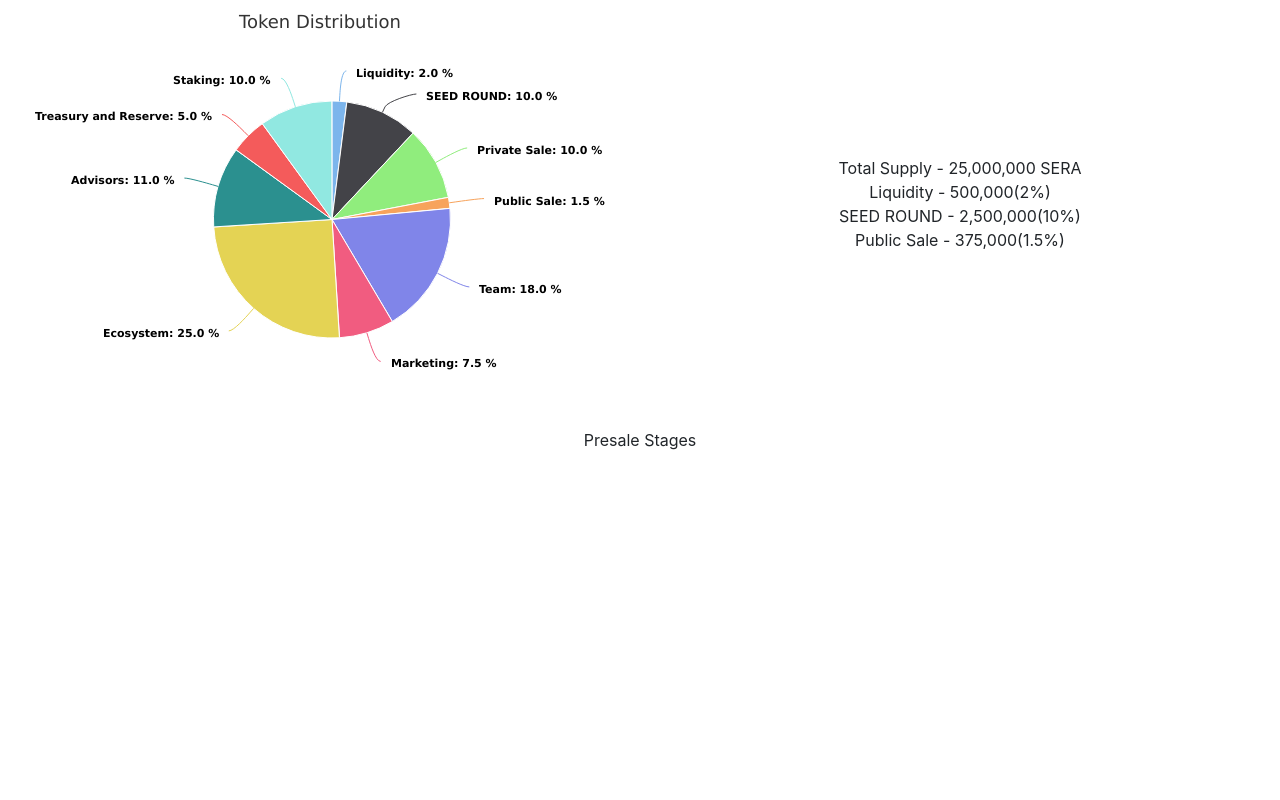
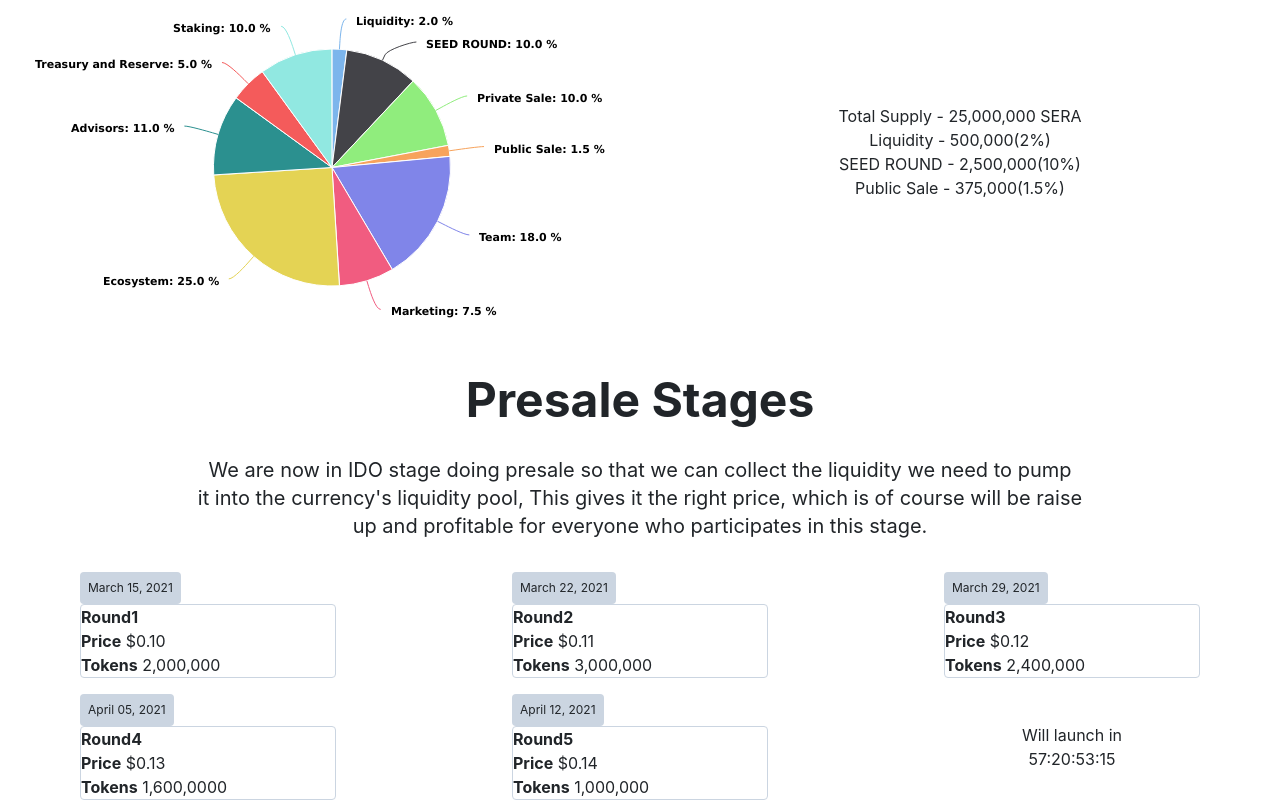
Before and after one commit to suparilabs/token-vesting, a Next.js app: page /tokensale in a window 1280 px wide. Shown: the part 216-1016 px from the top of the page. Before the commit the page ends 800 px from the top, so only its background shows below. Built offline with nearby package versions, Linux system fonts and the light colour scheme.

Commit message:
feat(tokensale): add sale stages

```diff
--- a/package.json
+++ b/package.json
@@ -119,6 +119,7 @@
     "react": "17.0.2",
     "react-bootstrap": "^2.1.1",
     "react-chartjs-2": "^4.0.1",
+    "react-countdown": "^2.3.2",
     "react-dom": "17.0.2",
     "react-table": "^7.7.0",
     "swr": "^1.1.2",
--- a/pages/tokensale.tsx
+++ b/pages/tokensale.tsx
@@ -1,5 +1,6 @@
 import Highcharts from "highcharts";
 import HighchartsReact from "highcharts-react-official";
+import Countdown from "react-countdown";
 
 const options: Highcharts.Options = {
   title: {
@@ -90,13 +91,27 @@ const options: Highcharts.Options = {
 // "rgba(1,121,243,0.1)",
 // "rgba(1,121,243,0.2)",
 
+function StageData(props) {
+  return (
+    <div className="">
+      <div className="w-fit text-xs bg-slate-300 rounded pr-2 pl-2 pt-2 pb-2">{props.date}</div>
+      <div className="rounded box-border w-64 border-1 border-slate-300 text-left">
+        <div className="font-bold text-base">{props.round}</div>
+        <div><span className="font-bold">Price</span> {props.price}</div>
+        <div><span className="font-bold">Tokens</span> {props.tokens}</div>
+      </div>
+    </div>
+  );
+}
+
 function TokenSale() {
   return (
     <div>
       <div className="text-center pt-6">
         <div className="text-5xl pb-10 font-bold">The Best Generation DeFi Protocol</div>
-        <div className="text-lg text-green-700 pb-20">
-          Stake to earn high passive income without doing anything, safe inflation at %5 annually!
+        <div className="text-lg text-green-700 dark:text-green-700">
+          <p>Stake to earn high passive income without doing anything,</p>
+          <p>safe inflation at %5 annually!</p>
         </div>
         <div className="grid grid-flow-row-dense grid-cols-2 place-items-center grid-rows-1">
           <div className="col-span-1">
@@ -109,8 +124,38 @@ function TokenSale() {
             <p>Public Sale - 375,000(1.5%)</p>
           </div>
         </div>
-        <div className="pt-6">
-            Presale Stages
+        <div className="text-5xl pt-6 pb-8 font-bold">Presale Stages</div>
+        <div className="text-xl pb-8">
+          <p>We are now in IDO stage doing presale so that we can collect the liquidity we need to pump</p>
+          <p>
+            it into the currency&#39;s liquidity pool, This gives it the right price, which is of course will be raise
+          </p>
+          <p>up and profitable for everyone who participates in this stage.</p>
+        </div>
+        <div className="grid grid-cols-3 gap-3 place-items-center">
+          <div>
+            <StageData date="March 15, 2021" round="Round1" price="$0.10" tokens="2,000,000" />
+          </div>
+          <div>
+            <StageData date="March 22, 2021" round="Round2" price="$0.11" tokens="3,000,000" />
+          </div>
+          <div>
+            <StageData date="March 29, 2021" round="Round3" price="$0.12" tokens="2,400,000" />
+          </div>
+          <div>
+            <StageData date="April 05, 2021" round="Round4" price="$0.13" tokens="1,600,0000" />
+          </div>
+          <div>
+            <StageData date="April 12, 2021" round="Round5" price="$0.14" tokens="1,000,000" />
+          </div>
+          <div>
+            <div>Will launch in</div>
+            <div>
+              <Countdown date={Date.now() + 5000000000}>
+                <div>Launched!</div>
+              </Countdown>
+            </div>
+          </div>
         </div>
       </div>
     </div>
```
Also changed, not shown: 1 other file (tests, documents, lock files or other folders).
